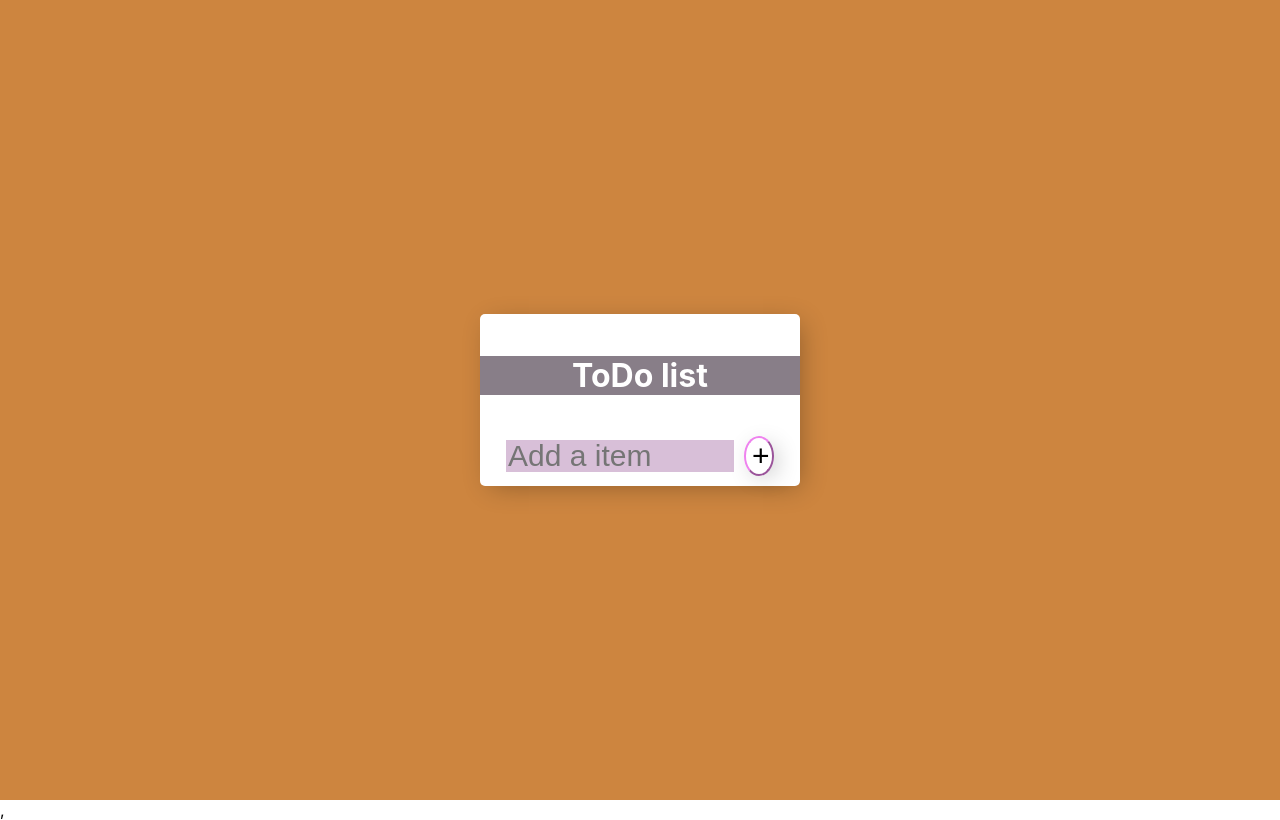
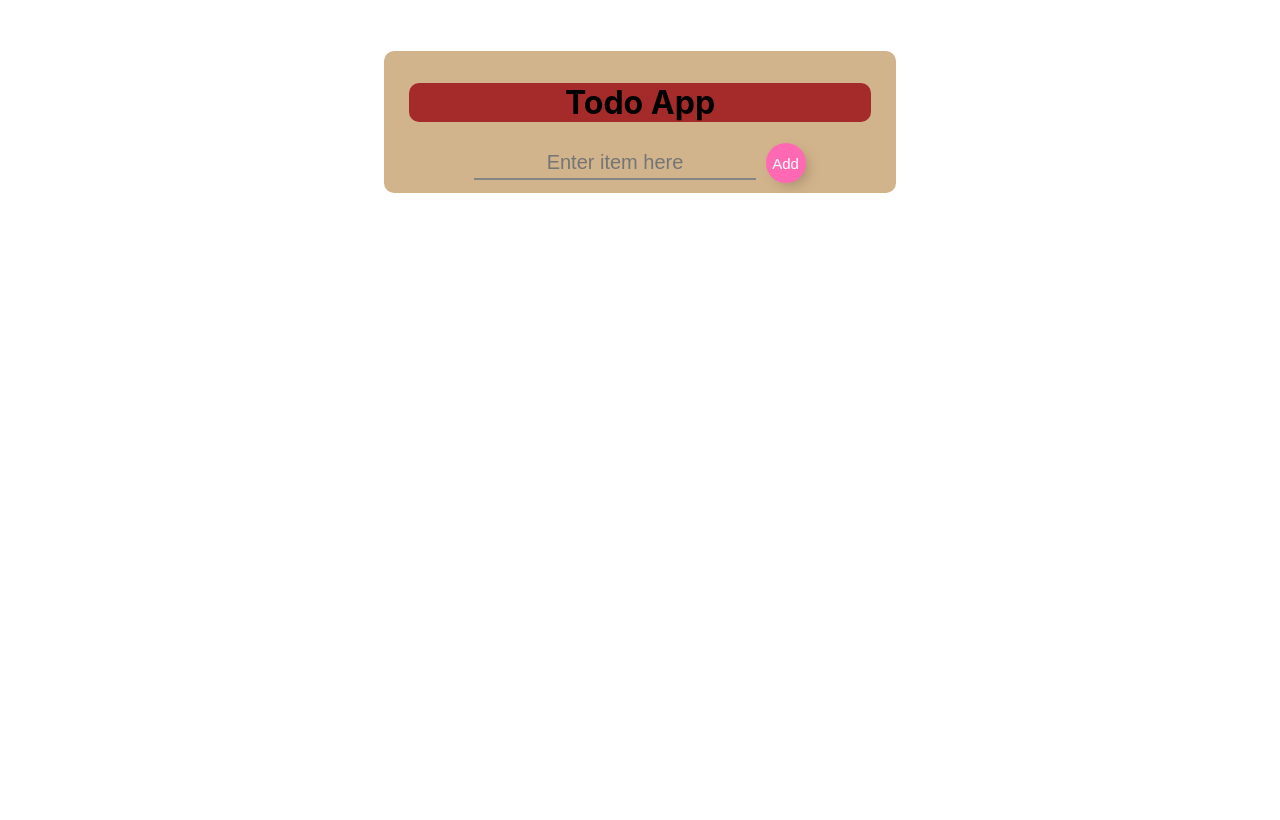
Before and after one commit to dev22451/Sumit, a React (Create React App) app: page / in a window 1280 px wide. Built offline with nearby package versions, Linux system fonts and the light colour scheme.

Commit message:
working on component breaking

```diff
--- a/package.json
+++ b/package.json
@@ -8,6 +8,7 @@
     "@testing-library/user-event": "^12.8.3",
     "react": "^17.0.2",
     "react-dom": "^17.0.2",
+    "react-icons": "^4.3.1",
     "react-scripts": "4.0.3",
     "web-vitals": "^1.1.2"
   },
--- a/src/App.css
+++ b/src/App.css
@@ -1,80 +1,70 @@
-.main_div{
-  background-color:peru;
-  color:purple;
+.main {
   text-align: center;
-  width: 100%;
-  height:100vh;
-  align-items: center;
-  display:flex;
-  flex-direction: row;
-  justify-content: center;
+  margin: 4% 30% 0% 30%;
+  background:tan;
+  padding: 10px 25px 10px 25px;
+  border-radius: 10px;
 }
-.center_div{
-  width: 25%;
-  height: auto;
-  background-color:white;
-  color:salmon;
-  box-shadow: 5px 5px 25px -5px rgba(0,0,0,0.3);
-  border-radius: 5px;
-  padding-bottom: 10px;
-}
-h1{
-  background-color: rgb(136, 126, 136);
-  color: white;
-}
-#click{
-  background-color: transparent;
-  min-height: 40px;
-  width:30px;
-  border-radius: 50%;
-  border-color: violet;
-  font-size: 30px;
-  margin-left: 10px;
-  box-shadow: 5px 5px 25px -5px rgba(0,0,0,0.3);
-}
-#click:hover{
-  background-color: green;
-}
-#type{
-  background-color: thistle;
-  border:none;
-  width: 70%;
-  height: 30px;
-  font-size: 30px;
+.Todo{
+  background-color: brown;
+  border-radius: 10px;
 
 }
 
-#inputdiv{
-  justify-content: space-around;
-  margin-left: 20px;
+.main h3{
+color: #FF7F50;
+font-size: 35px;
 }
-checkbox{
-  text-align-last: right;
+.todolist{
+  border: 1px solid black;
+  width: 100%;
+  background-color:salmon;
+  height: 30px;
+  padding-left: 5px;
+  padding-top: 5px;
+  border-radius: 15px ;
+  margin: 15px 0px;
+  color: white;
+  border: none;
 }
-.div{
-    background-color: brown;
-    margin-left: 10px;
-    margin-right: 10px;
-    height:50px;
-    margin-top: 25px;
-    align-items: center;
-    align-content: center;
-    margin-bottom: 10px;
-    margin-top: 10px;
-
-}
-.div ul{
-  display: flex;
-  justify-content: space-around;
-  align-items: center;
-  padding-top: 12px;
 
 
+
+/* .first{
+  margin: 0% 30% 0% 30%;
+  background:linear-gradient(60deg,rgb(15, 129, 145),rgb(59, 110, 104));
+  padding: 10px 10px 10px 10px;
+  border-radius: 10px;
+} */
+.TodoInput{
+  width:100%;
 }
-.div ul{
- list-style: none;
- padding:12px;
+.TodoInput input {
+ text-align:center;
+height:30px ;
+border:none;
+background-color:transparent;
+font-size: 20px;
+font-weight: 500;
+width:60%;
+border-bottom: 2px solid #858585;
 }
-#check{
-
+.TodoInput button{
+  min-height:40px;
+  width:40px;
+  border-radius:50%;
+  background-color: hotpink;
+  border-color: #856685;
+  color:white;
+  font-size: 15px;
+  border:none;
+  outline:none;
+  margin-left: 10px;
+  box-shadow: 5px 5px 15px -5px rgba(0,0,0,0.3);
 }
+.TodoInput button:hover{
+  background-color: green;
+}
+.checkbox{
+  float: left;
+}
--- a/src/App.js
+++ b/src/App.js
@@ -1,84 +1,17 @@
-//import logo from './logo.svg';
+import React from 'react';
 import './App.css';
-import React from 'react';
-import Input from './component/Input.js';
-import Para from './component/Heading.js';
-class App extends React.Component {
-  constructor(props)
-  {
-    super(props);
-    this.state={data:[], getdata:'', ischecked:false}
-  };
+import TodoContainer from './Container/TodoContainer';
 
-
-  handleChange=(e) => {
-    const demo=e.target.value
-    this.setState({getdata:demo})
-  };
-
-  handleAdd=()=>{
-   if(this.state.getdata!==''){
-      this.setState({data:[...this.state.data,{todo:this.state.getdata}]})
-      this.setState({getdata:''})
-    }
-  }
-
-  deleteitem =(index)=>{
-    //console.log(index)
-    return(
-     this.setState( {data:this.state.data.filter((item,i) => {
-        return index !== i})
-      }) )
-    }
-    onCheck=()=>{
-      this.setState({ischecked:true})
-    }
-  check=(e) => {
-      this.setState({ischecked:e.target.checked})
-   }
-
-
-  render(){
-   const data=this.state.data;
-   console.log(this.state);
-   const handlecheck=(index)=>this.onCheck(index)
- return (
-    <div className="main_div">
-       <div className="center_div">
-           <br/>
-           <h1>ToDo list</h1>
-           <br/>
-           <div className="inputdiv">
-           <input type="text" id="type" placeholder="Add a item"  onChange={this.handleChange}
-            value={this.state.getdata} />
-           <button id="click" onClick={this.handleAdd}> + </button><br/>
-          {
-          data.map((item,index)=>{
-            return <>
-            <div className ="div">
-            <ul>
-            <input type="checkbox" id="check" style={{width:"30px", height:"auto"}} onChange={this.check} onClick={this.handlecheck} checked={this.state.ischecked}/>
-            <br/>
-            <span>{item.todo}</span>
-            <Input
-            handledelete={this.deleteitem}
-            editIndex={index}/>
-             {(this.state.ischecked)?<span><button>complete</button></span>:null}
-            <button id ="edit" onClick={()=>this.editItem(index)}>EDIT</button>
-            <br/>
-            </ul>
-            </div>
-            </>
-
-          })
-          }
-
-           </div>
-           </div>
+function App(){
+  return(
+    <div>
+      <div className="main">
+        <div className="Todo">
+        <h1>Todo App</h1>
+        </div>
+      <TodoContainer/>
+      </div>
     </div>
-
- );
- }
+  )
 }
-
 export default App;
--- /dev/null
+++ b/src/Component/AddTodoInput.js
@@ -0,0 +1,21 @@
+ import React from "react"
+ const AddTodoInput = (props) => {
+    const {handleAddTodo,handleOnTodoName,todoName ,error}=props;
+        return (<>
+            <div className="TodoInput">
+                <input type="text"
+                value={todoName}
+                 placeholder="Enter item here"
+                onChange={handleOnTodoName}
+                />
+                <button
+                className="button"
+                onClick={handleAddTodo}>Add
+                </button>
+                <span>{error}</span>
+            </div>
+        </>
+        )
+    }
+
+    export default AddTodoInput
--- /dev/null
+++ b/src/Component/TodoList.js
@@ -0,0 +1,24 @@
+import React from 'react';
+import { AiFillDelete } from 'react-icons/ai';
+const TodoList = (props) => {
+    const {todoList , handleCheck,handleOnRemove} = props;
+    return (
+        <div>
+            {
+                todoList.map((list,index) => {
+                    const {name , isCompleted} = list
+                    return(
+                        <div className="todolist">
+                            <input type="checkbox" checked={isCompleted} onChange={()=>{handleCheck(index)}} className="checkbox" />
+                            {name}
+                            <span style={{float:"right" ,marginRight:"10px"}} onClick={()=>{handleOnRemove(index)}}><AiFillDelete/></span>
+                            {isCompleted===true && <span style={{float:"right",background:"blue",border:"1px solid black"}}> Completed</span>}
+                        </div>
+                )
+            })
+
+        }
+        </div>
+    );
+}
+export default TodoList
--- /dev/null
+++ b/src/Component/index.js
@@ -0,0 +1,4 @@
+import AddTodoInput from './AddTodoInput';
+import TodoList from './TodoList';
+
+export {AddTodoInput,TodoList}
--- /dev/null
+++ b/src/Container/TodoContainer.js
@@ -0,0 +1,85 @@
+import React from 'react';
+import { AddTodoInput,TodoList} from '../Component';
+
+class TodoContainer extends React.Component{
+    constructor(props){
+        super(props);
+        this.state={
+            todoName:'',
+            todoList:[],
+            isCompleted:false,
+            error:'',
+        }
+
+        this.handleOnTodoName = this.handleOnTodoName.bind(this);
+        this.handleAddTodo = this.handleAddTodo.bind(this);
+        this.handleCheck=this.handleCheck.bind(this);
+        this.handleOnRemove=this.handleOnRemove.bind(this);
+
+    }
+
+    handleOnTodoName(e){
+        this.setState({
+        todoName : e.target.value
+        })
+    }
+    handleAddTodo(){
+        const{todoList,todoName}=this.state;
+        // let refTodoList = todoList;
+
+        if(todoName.length>=4){
+        todoList.push({
+            name:todoName,
+            isCompleted:false
+        })
+    }
+        else{
+            this.setState({
+                error:"please add more then four character"
+            })
+
+        }
+        this.setState({
+            todoList:todoList,
+            todoName:''
+        })
+    }
+
+        handleCheck(index){
+        const refList = this.state.todoList;
+        if(!refList[index].isCompleted)
+        refList[index].isCompleted=true
+        else
+        refList[index].isCompleted=false
+        this.setState({
+            todoList:refList
+        })
+    }
+
+    handleOnRemove(index){
+        let refList = this.state.todoList;
+        refList.splice(index,1);
+        this.setState({
+            todoList:refList
+        })
+    }
+
+     render(){
+        const {todoList,todoName,error} = this.state;
+
+        return(
+            <div className="first">
+            <AddTodoInput
+                todoName = {todoName}
+                handleAddTodo={this.handleAddTodo}
+                handleOnTodoName={this.handleOnTodoName}
+                error={error}
+            />
+            <TodoList todoList={todoList}
+            handleCheck={this.handleCheck}
+            handleOnRemove={this.handleOnRemove}/>
+            </div>
+        )
+    }
+}
+export default TodoContainer
--- a/src/component/Input.js
+++ /dev/null
@@ -1,12 +0,0 @@
-import React from 'react';
-
-function Input(props) {
-    const data=props.too
-    console.log(data)
-    const daa =props.handledelete
-    console.log(daa)
-    return(
-        <button id="secondclick" onClick={()=>props.handledelete(props.editIndex)}>x</button>
-    )
-}
-export default Input;
--- a/src/index.js
+++ b/src/index.js
@@ -2,12 +2,11 @@ import React from 'react';
 import ReactDOM from 'react-dom';
 import './index.css';
 import App from './App';
-
 import reportWebVitals from './reportWebVitals';
 
 ReactDOM.render(
   <React.StrictMode>
-    <App/>,
+    <App />
   </React.StrictMode>,
   document.getElementById('root')
 );
```
Also changed, not shown: src/component/Heading.js (deleted, +0 -11 lines), 1 other file (tests, documents, lock files or other folders).
